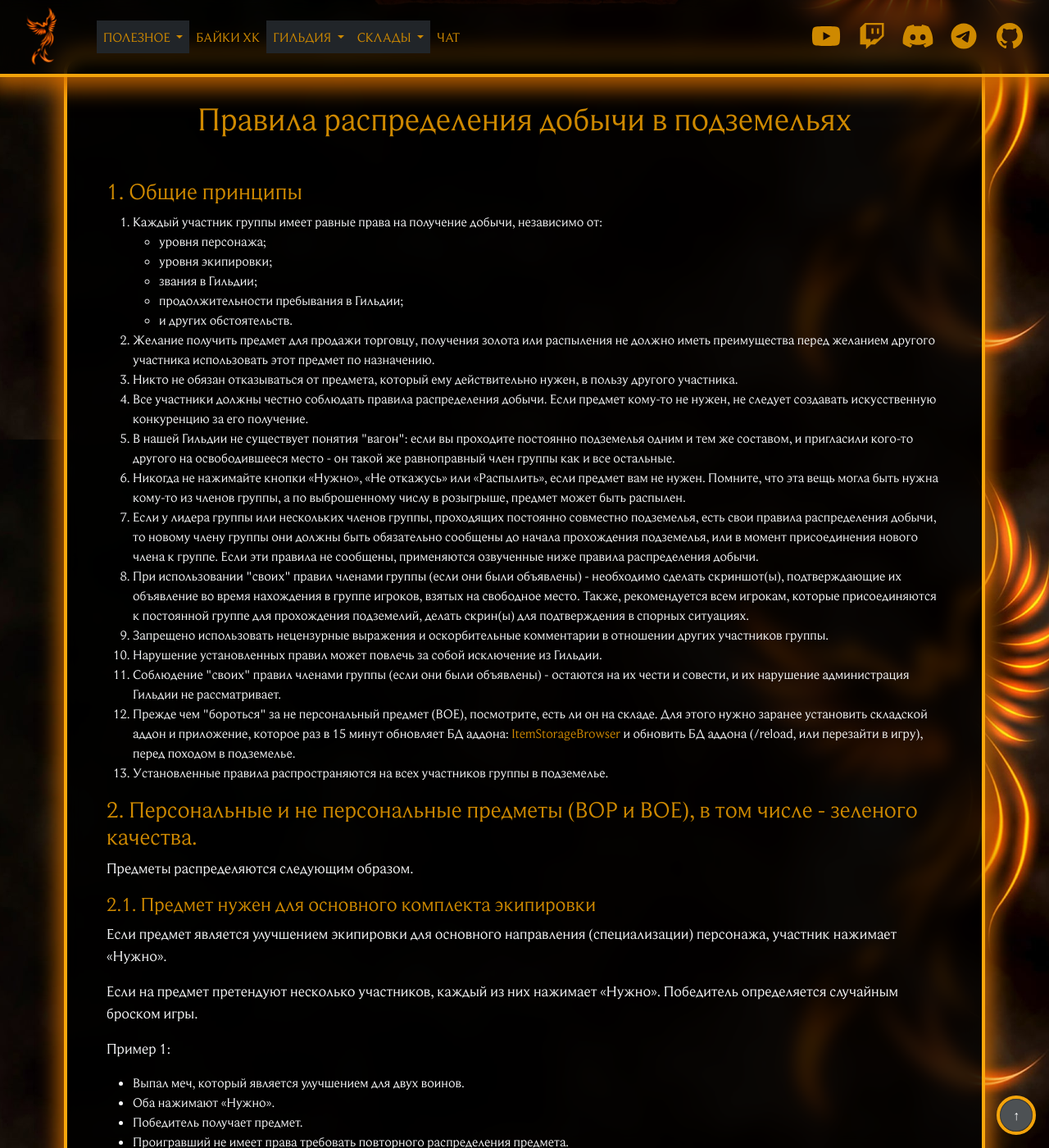
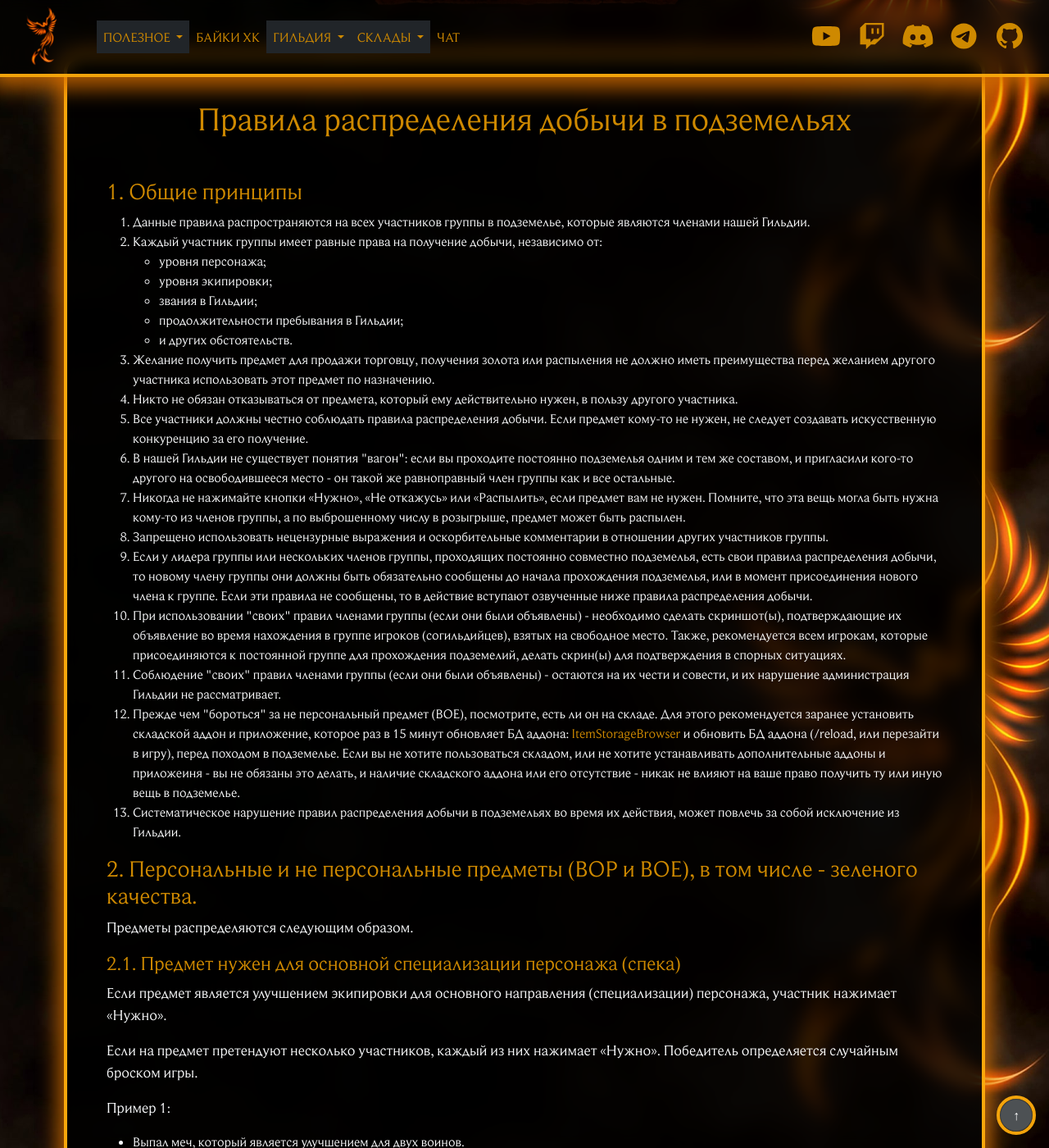
Before and after one commit to Phoenix-Guilds/phoenix-guilds.github.io, a Jekyll site: the page built from nest/guild/rules-in-dungeons.html, in a window 1280 px wide and 1400 px high, scrolled down 364 px. Shown: the whole window at 82% size. Built offline with Jekyll 4.4.1, drawn with Linux system fonts in a browser that asks for light colours; nearby versions of some CDN libraries; library files that are not in the unit come from our copies; some of the changed text lies outside the part shown.

Commit message:
Update rules-in-dungeons page

```diff
--- a/nest/guild/rules-in-dungeons.html
+++ b/nest/guild/rules-in-dungeons.html
@@ -11,6 +11,7 @@ title: Правила распределения добычи
 
         <h3 id="common"><a href="#common">1. Общие принципы</a></h3>
         <ol>
+          <li>Данные правила распространяются на всех участников группы в подземелье, которые являются членами нашей Гильдии.</li>
           <li>
             Каждый участник группы имеет равные права на получение добычи, независимо от:
             <ul>
@@ -38,26 +39,35 @@ title: Правила распределения добычи
             Никогда не нажимайте кнопки «Нужно», «Не откажусь» или «Распылить», если предмет вам не нужен. Помните, что эта вещь могла быть нужна кому-то из
             членов группы, а по выброшенному числу в розыгрыше, предмет может быть распылен.
           </li>
+          <li>Запрещено использовать нецензурные выражения и оскорбительные комментарии в отношении других участников группы.</li>
           <li>
             Если у лидера группы или нескольких членов группы, проходящих постоянно совместно подземелья, есть свои правила распределения добычи, то новому
             члену группы они должны быть обязательно сообщены до начала прохождения подземелья, или в момент присоединения нового члена к группе. Если эти
-            правила не сообщены, применяются озвученные ниже правила распределения добычи.
+            правила не сообщены, то в действие вступают озвученные ниже правила распределения добычи.
           </li>
-          <li>При использовании "своих" правил членами группы (если они были объявлены) - необходимо сделать скриншот(ы), подтверждающие их объявление во время нахождения в группе игроков, взятых на свободное место. Также, рекомендуется всем игрокам, которые присоединяются к постоянной группе для прохождения подземелий, делать скрин(ы) для подтверждения в спорных ситуациях.</li>
-          <li>Запрещено использовать нецензурные выражения и оскорбительные комментарии в отношении других участников группы.</li>
-          <li>Нарушение установленных правил может повлечь за собой исключение из Гильдии.</li>
+          <li>
+            При использовании "своих" правил членами группы (если они были объявлены) - необходимо сделать скриншот(ы), подтверждающие их объявление во время
+            нахождения в группе игроков (согильдийцев), взятых на свободное место. Также, рекомендуется всем игрокам, которые присоединяются к постоянной группе для
+            прохождения подземелий, делать скрин(ы) для подтверждения в спорных ситуациях.
+          </li>
           <li>
             Соблюдение "своих" правил членами группы (если они были объявлены) - остаются на их чести и совести, и их нарушение администрация Гильдии не
             рассматривает.
           </li>
-          <li>Прежде чем "бороться" за не персональный предмет (BOE), посмотрите, есть ли он на складе. Для этого нужно заранее установить складской аддон и приложение, которое раз в 15 минут обновляет БД аддона: <a href="/nest/#ItemStorageBrowser">ItemStorageBrowser</a> и обновить БД аддона (/reload, или перезайти в игру), перед походом в подземелье.</li>
-          <li>Установленные правила распространяются на всех участников группы в подземелье.</li>
+          <li>
+            Прежде чем "бороться" за не персональный предмет (BOE), посмотрите, есть ли он на складе. Для этого рекомендуется заранее установить складской аддон
+            и приложение, которое раз в 15 минут обновляет БД аддона: <a href="/nest/#ItemStorageBrowser">ItemStorageBrowser</a> и обновить БД аддона (/reload,
+            или перезайти в игру), перед походом в подземелье. Если вы не хотите пользоваться складом, или не хотите устанавливать дополнительные аддоны и
+            приложеиня - вы не обязаны это делать, и наличие складского аддона или его отсутствие - никак не влияют на ваше право получить ту или иную вещь в
+            подземелье.
+          </li>
+          <li>Систематическое нарушение правил распределения добычи в подземельях во время их действия, может повлечь за собой исключение из Гильдии.</li>
         </ol>
 
         <h3 id="bop"><a href="#bop">2. Персональные и не персональные предметы (BOP и BOE), в том числе - зеленого качества.</a></h3>
         <p>Предметы распределяются следующим образом.</p>
 
-        <h4 id="bop-main"><a href="#bop-main">2.1. Предмет нужен для основного комплекта экипировки</a></h4>
+        <h4 id="bop-main"><a href="#bop-main">2.1. Предмет нужен для основной специализации персонажа (спека)</a></h4>
         <p>Если предмет является улучшением экипировки для основного направления (специализации) персонажа, участник нажимает «Нужно».</p>
         <p>Если на предмет претендуют несколько участников, каждый из них нажимает «Нужно». Победитель определяется случайным броском игры.</p>
         <p>Пример 1:</p>
@@ -150,6 +160,7 @@ title: Правила распределения добычи
         <p>
           Никто из членов группы не получает дополнительных прав на добычу и не может единолично присваивать или распределять предметы по своему усмотрению.
         </p>
+        <p>Все правила распределения добычи в подземельях относятся только к специализации, и не зависят от роли в группе: если ретро-паладин в группе занимается лечением членов группы постоянно на протяжении всего похода, независимо от того, какой у него комплект экипировки надет для выполнения своей роли в подземелье, он имеет равный приоритет на получение предметов с другими игроками, претендующих на те же предметы, необходимые для основной специализации.</p>
 
         <h3 id="conclusion"><a href="#conclusion">6. Заключение</a></h3>
         <p>
```
Also changed, not shown: other parts of nest/guild/rules-in-dungeons.html (+1 -1 lines).
